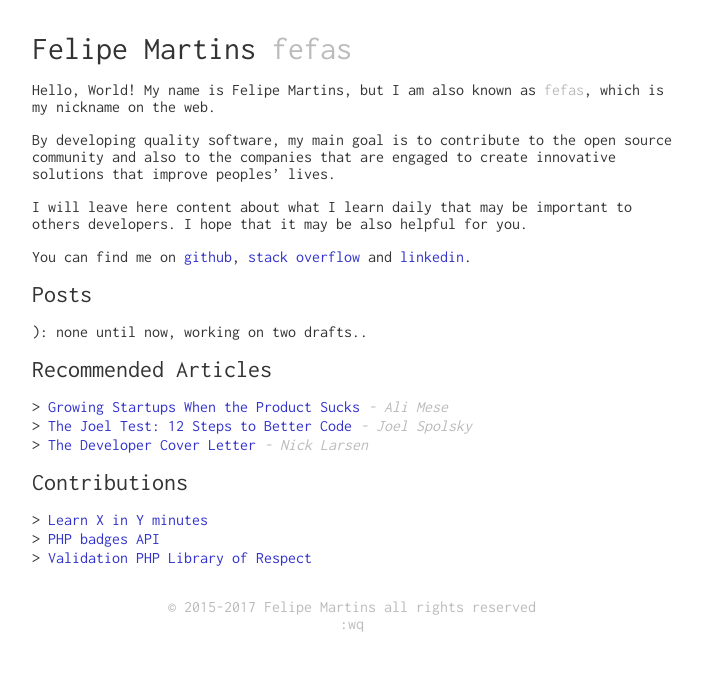
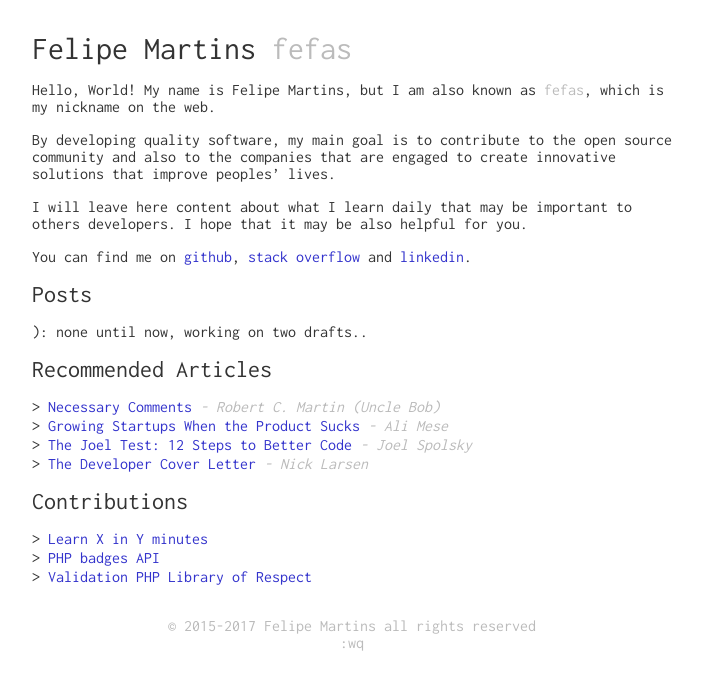
Before and after one commit to fefas/blog.fefas.net, a Jekyll site: the page built from index.md, in a window 1280 px wide. Shown: the top 690 px of the page, without its empty margins (288-990 px from the left). Built offline with Jekyll 4.4.1, drawn with Linux system fonts in a browser that asks for light colours.

Commit message:
Add Necessary Comments to recommended articles

```diff
--- a/_data/recommendedArticles.json
+++ b/_data/recommendedArticles.json
@@ -1,4 +1,9 @@
 [
+  {
+    "title": "Necessary Comments",
+    "url": "https://getpocket.com/a/read/1623814640",
+    "author": "Robert C. Martin (Uncle Bob)"
+  },
   {
     "title": "Growing Startups When the Product Sucks",
     "url": "https://medium.com/swlh/build-a-product-vs-focus-on-growth-addc4d8fa7c2",
```
